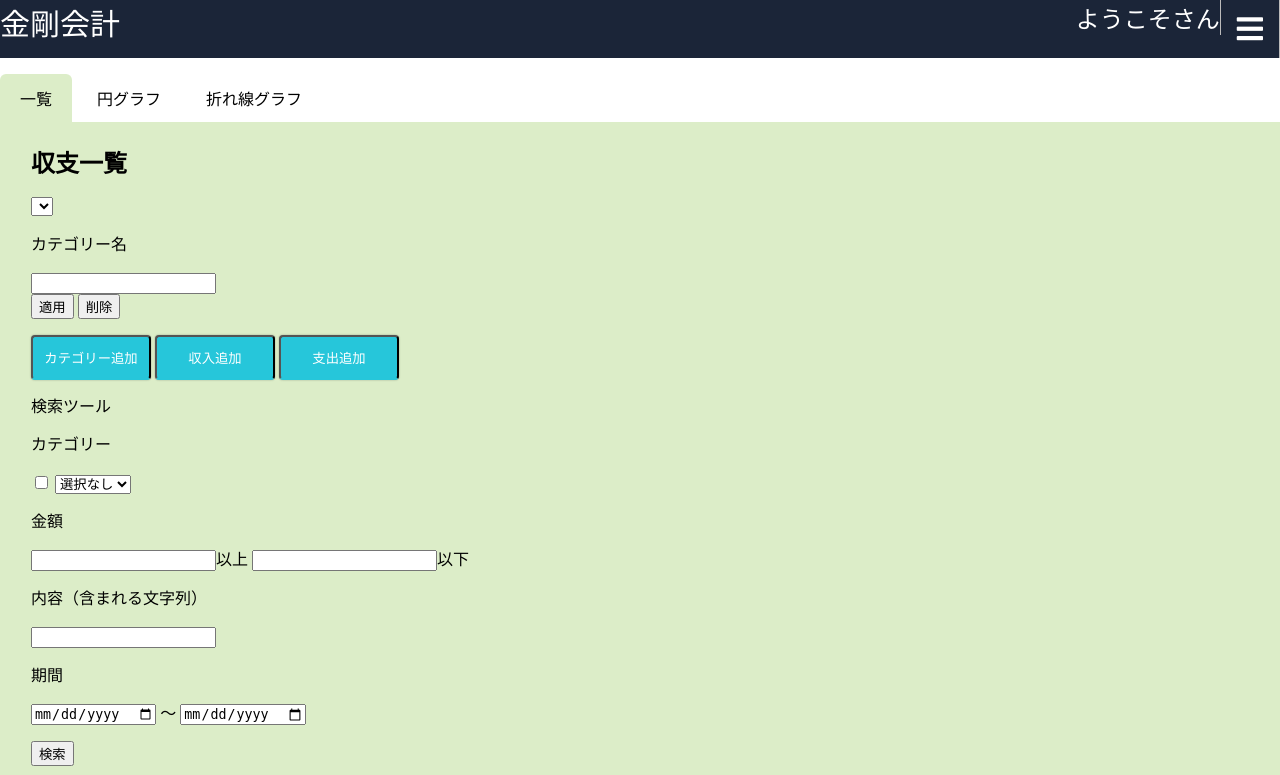
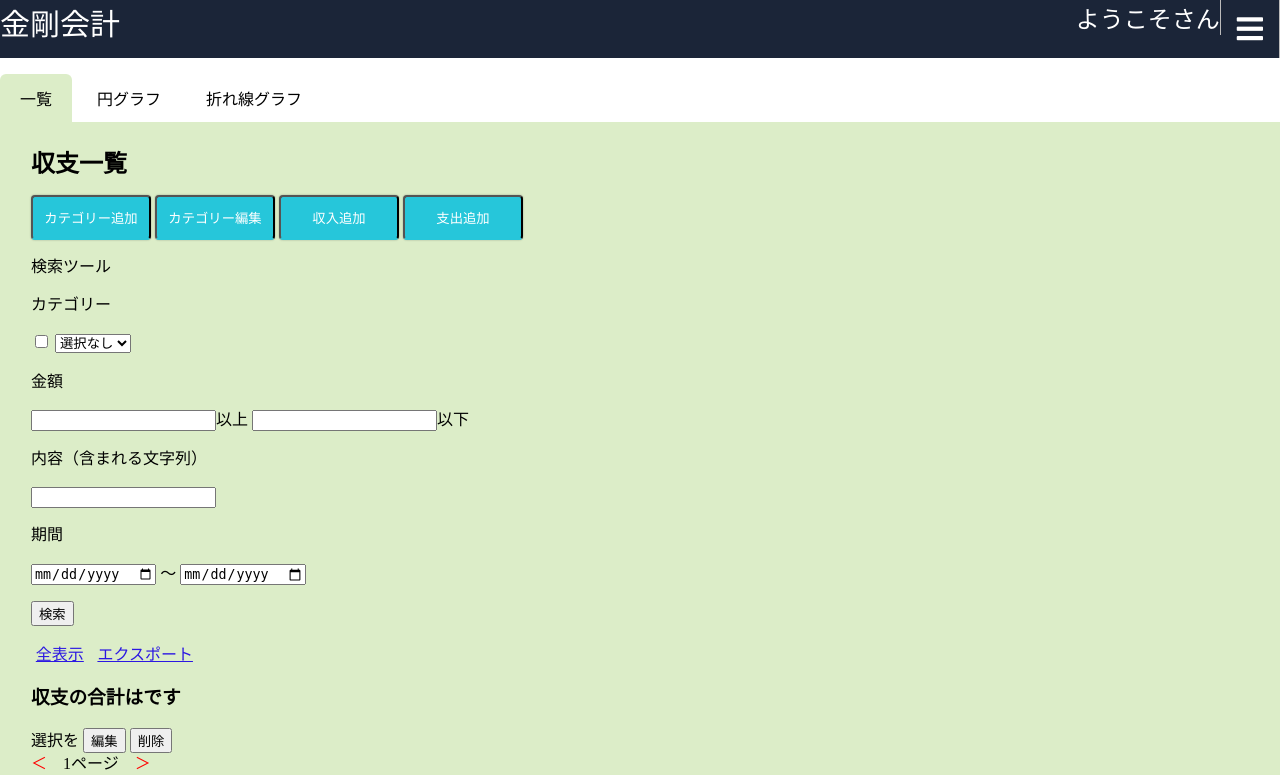
Before and after one commit to gangigammo/Diamond, a Django app: template Diamond/financial/templates/view.html in a window 1280 px wide. Shown: the top 775 px of the page. Run offline with Django 3.2, Linux system fonts and the light colour scheme; the template is opened without the code that fills it, so the values that code supplies are empty; some libraries are stand-ins or nearby versions.

Commit message:
カテゴリ編集フォームのポップアップ

```diff
--- a/Diamond/financial/templates/view.html
+++ b/Diamond/financial/templates/view.html
@@ -49,7 +49,7 @@
                             </form>
                         </div>
 
-                        <div id="category_edit_dialog">
+                        <div id="category_edit_dialog" style="display:none;">
                             <form id="categoryEditForm" method="POST" action="/categoryedit/">
                                 <select name="categoryID">
                                     {% for c in incomeCategories %} <option value={{c.id}}>収入: {{c.name}}</option>{% endfor %}
@@ -112,6 +112,7 @@
                             <p id="expense"></p>
                         </font>
                         <input type="button" id="category_btn" class="view_button" value="カテゴリー追加">
+                        <input type="button" id="category_edit_btn" class="view_button" value="カテゴリー編集">
                         <input type="button" id="income_btn" class="view_button" value="収入追加">
                         <input type="button" id="expense_btn" class="view_button" value="支出追加">
                         <p>検索ツール</p>
@@ -280,6 +281,14 @@
             });
         });
 
+        /*カテゴリー編集フォーム*/
+        $("#category_edit_btn").click(function () {
+            $("#category_edit_dialog").dialog({
+                modal: true,
+                title: "カテゴリー編集",
+            });
+        });
+
         /*収入追加フォーム*/
         $("#income_btn").click(function () {
             $("#income_dialog").dialog({
```
